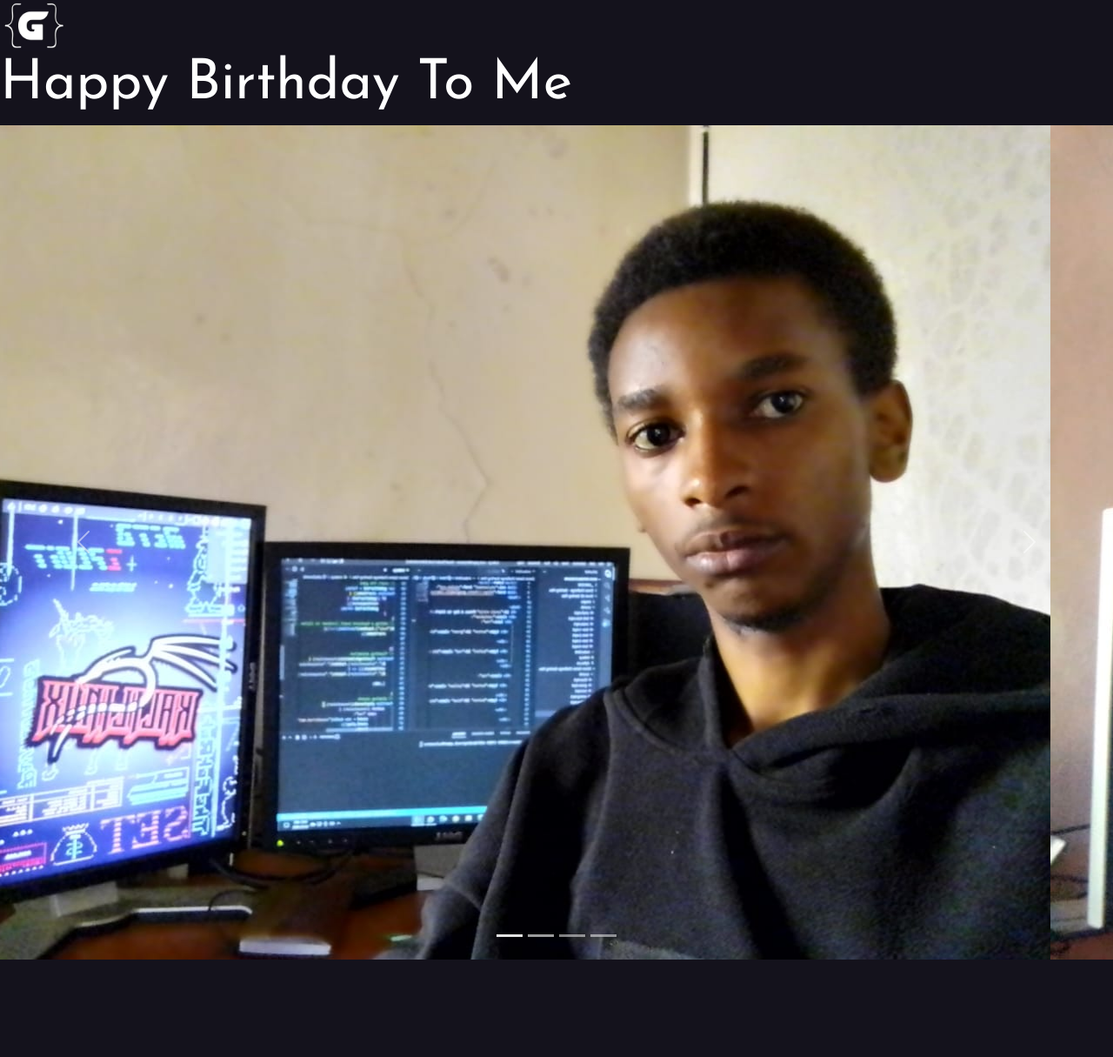
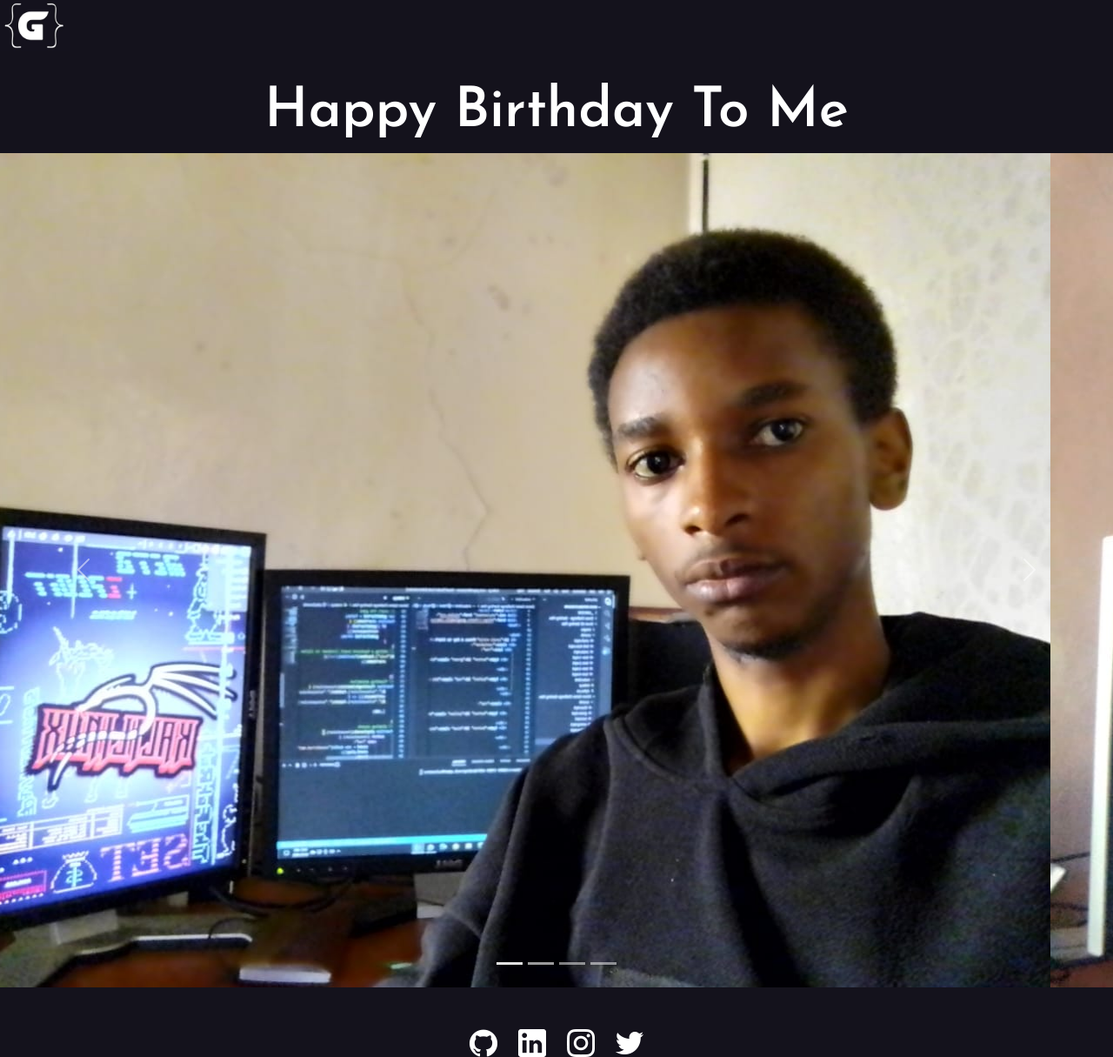
Before and after one commit to kimanthigregory/HBD, a plain HTML site: page index.html in a window 1280 px wide. Shown: the whole page at 87% size. Before the commit the page ends 1103 px from the top, so only its background shows below. Drawn offline with nearby package versions, Linux system fonts and the light colour scheme.

Commit message:
made modification

```diff
--- a/index.html
+++ b/index.html
@@ -11,11 +11,11 @@
 </head>
 <body>
   <div class="logo">
-    <img src="./logo.jpeg" alt="">
+    <img src="./images/logo.jpeg" alt="">
 
   </div>
   <div class="text">
-    <h1>Happy Birthday To Me</h1>
+    <h1>Happy <span>Birthday</span> To Me</h1>
   </div>
   <div id="carouselExampleCaptions" class="carousel slide" data-bs-ride="carousel">
     <div class="carousel-indicators">
@@ -26,16 +26,16 @@
     </div>
     <div class="carousel-inner">
       <div class="carousel-item active">
-        <img src="./WhatsApp Image 2023-10-23 at 3.17.30 AM.jpeg" class="d-block w-100" alt="...">
+        <img src="./images/WhatsApp Image 2023-10-23 at 3.17.30 AM.jpeg" class="d-block w-100" alt="...">
       </div>
       <div class="carousel-item">
-        <img src="./image 2.jpeg" class="d-block w-100" alt="...">
+        <img src="./images/image 2.jpeg" class="d-block w-100" alt="...">
       </div>
       <div class="carousel-item">
-        <img src="./image3.jpeg" class="d-block w-100" alt="...">
+        <img src="./images/image3.jpeg" class="d-block w-100" alt="...">
       </div>
       <div class="carousel-item">
-        <img src="./image4.jpeg" class="d-block w-100" alt="...">
+        <img src="./images/image4.jpeg" class="d-block w-100" alt="...">
       </div>
 
     </div>
@@ -48,6 +48,12 @@
       <span class="visually-hidden">Next</span>
     </button>
   </div>
+  <div class="social-media-icons">
+    <a href="https://github.com/kimanthigregory"><img src="./images/github.png" alt="github"> </a>
+    <a href="https://www.linkedin.com/in/gregory-kimanthi/"><img src="./images/linkedin.png" alt="linkedin"> </a>
+    <a href="https://www.instagram.com/techboygabriel/"><img src="./images/instagram.png" alt="instagram"></a>
+    <a href="https://twitter.com/Techboy_gabriel"><img src="./images/twitter.png" alt="twitter"></a>
+  </div>
   <script src="https://cdn.jsdelivr.net/npm/bootstrap@5.3.2/dist/js/bootstrap.bundle.min.js" integrity="sha384-C6RzsynM9kWDrMNeT87bh95OGNyZPhcTNXj1NW7RuBCsyN/o0jlpcV8Qyq46cDfL" crossorigin="anonymous"></script>
 </body>
 </html>
--- a/styles.css
+++ b/styles.css
@@ -5,10 +5,24 @@ body{
 .logo img{
     width: 5rem;
     margin: 0 auto;
+
 }
 
 .text h1{
+    font-weight: 600;
     font-size: 4rem;
     color: #fff;
-    /* text-align: center; */
+    text-align: center;
+    margin-top: 2rem;
 }
+
+.social-media-icons{
+    display: flex;
+    gap:1.5rem;
+    justify-content: center;
+    margin-top:3rem ;
+
+}
+.social-media-icons img{
+    width: 2rem;
+}
```
Also changed, not shown: images/WhatsApp Image 2023-10-23 at 3.17.30 AM.jpeg (renamed from WhatsApp Image 2023-10-23 at 3.17.30 AM.jpeg), images/github.png (added), images/iimage.jpeg (renamed from iimage.jpeg), images/image 2.jpeg (renamed from image 2.jpeg), images/image3.jpeg (renamed from image3.jpeg), images/image4.jpeg (renamed from image4.jpeg), images/instagram.png (added), images/linkedin.png (added), images/logo.jpeg (renamed from logo.jpeg), images/twitter.png (added).
